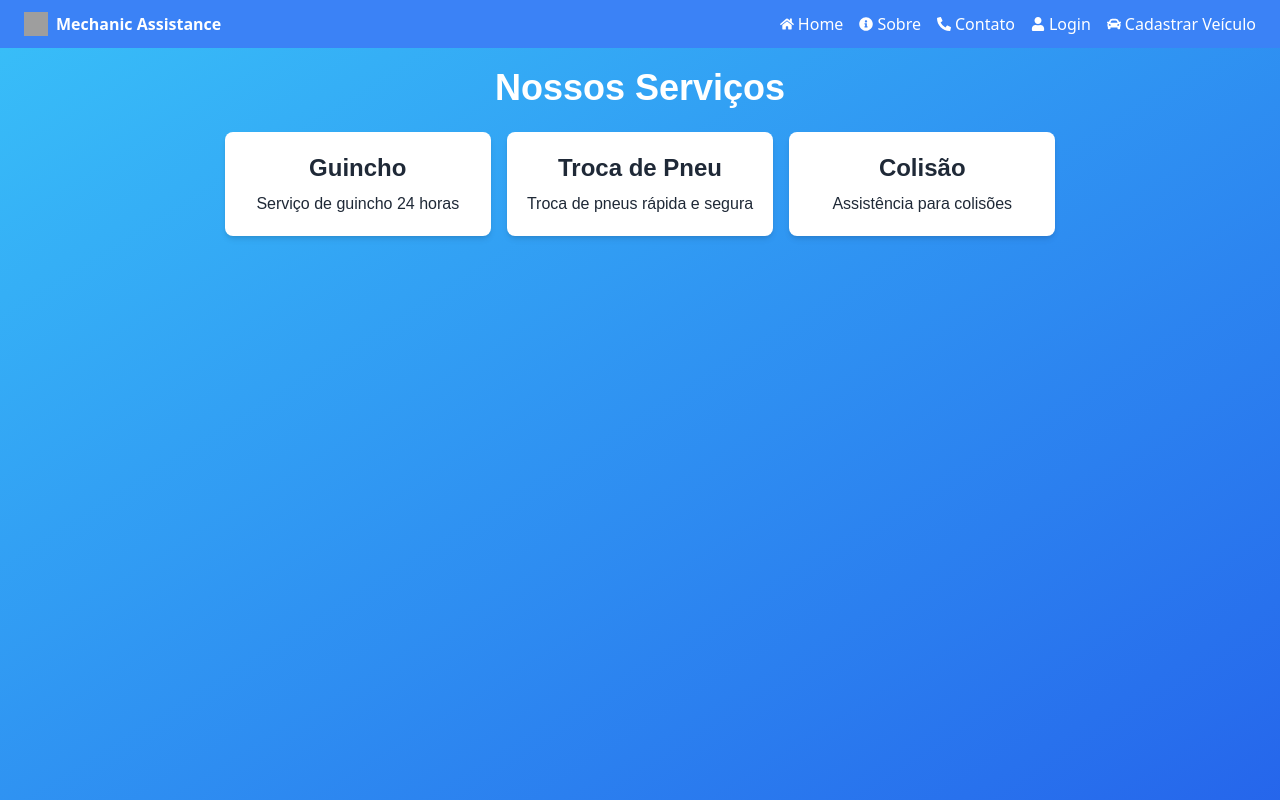
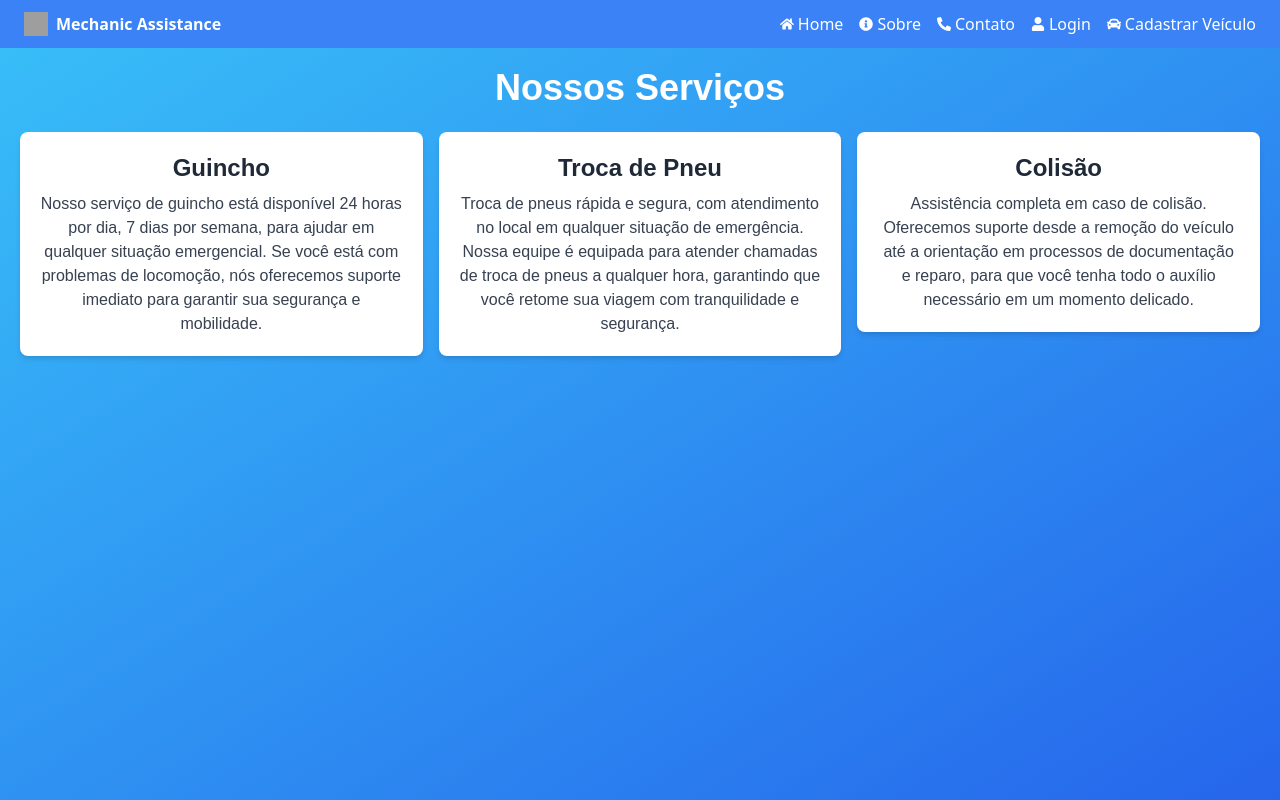
Before and after one commit to GusthavoDaniel/Sprintfront10, a Next.js app in the folder sprintporto10/: page /servicos in a window 1280 px wide. Shown: the top 800 px of the page. Built offline with nearby package versions, Linux system fonts and the light colour scheme; grey boxes are pictures that could not be loaded.

Commit message:
Descrição das alterações feitas

```diff
--- a/sprintporto10/src/app/about/page.tsx
+++ b/sprintporto10/src/app/about/page.tsx
@@ -3,7 +3,6 @@
 "use client";
 
 import React from 'react';
-import { FaLightbulb, FaTools, FaHandshake } from 'react-icons/fa';
 
 const AboutPage: React.FC = () => {
   return (
--- a/sprintporto10/src/app/colisao/page.tsx
+++ b/sprintporto10/src/app/colisao/page.tsx
@@ -2,7 +2,7 @@
 
 import React, { useState } from 'react';
 import Link from 'next/link';
-import { FaCarCrash, FaExclamationTriangle } from 'react-icons/fa';
+import { FaCarCrash,} from 'react-icons/fa';
 
 const Colisao: React.FC = () => {
   const [userAddress, setUserAddress] = useState('');
--- a/sprintporto10/src/app/page.tsx
+++ b/sprintporto10/src/app/page.tsx
@@ -10,6 +10,8 @@ export default function Home() {
     <div>
 
       <HomePage/>
+      <HomePage/>
+
 
 
     </div>
--- a/sprintporto10/src/app/servicos/page.tsx
+++ b/sprintporto10/src/app/servicos/page.tsx
@@ -6,9 +6,21 @@ import Link from 'next/link';
 
 const Servicos: React.FC = () => {
   const services = [
-    { href: "/guincho", title: "Guincho", description: "Serviço de guincho 24 horas" },
-    { href: "/pneu", title: "Troca de Pneu", description: "Troca de pneus rápida e segura" },
-    { href: "/colisao", title: "Colisão", description: "Assistência para colisões" },
+    {
+      href: "/guincho",
+      title: "Guincho",
+      description: "Nosso serviço de guincho está disponível 24 horas por dia, 7 dias por semana, para ajudar em qualquer situação emergencial. Se você está com problemas de locomoção, nós oferecemos suporte imediato para garantir sua segurança e mobilidade."
+    },
+    {
+      href: "/pneu",
+      title: "Troca de Pneu",
+      description: "Troca de pneus rápida e segura, com atendimento no local em qualquer situação de emergência. Nossa equipe é equipada para atender chamadas de troca de pneus a qualquer hora, garantindo que você retome sua viagem com tranquilidade e segurança."
+    },
+    {
+      href: "/colisao",
+      title: "Colisão",
+      description: "Assistência completa em caso de colisão. Oferecemos suporte desde a remoção do veículo até a orientação em processos de documentação e reparo, para que você tenha todo o auxílio necessário em um momento delicado."
+    },
   ];
 
   return (
@@ -17,9 +29,9 @@ const Servicos: React.FC = () => {
       <div className="grid grid-cols-1 md:grid-cols-3 gap-4">
         {services.map(service => (
           <Link key={service.title} href={service.href} passHref>
-            <div className="bg-white p-5 rounded-lg shadow-md text-center text-gray-800 cursor-pointer hover:shadow-xl">
+            <div className="bg-white p-5 rounded-lg shadow-md text-center text-gray-800 cursor-pointer hover:shadow-xl transition-transform transform hover:scale-105">
               <h3 className="text-2xl font-semibold">{service.title}</h3>
-              <p className="mt-2">{service.description}</p>
+              <p className="mt-2 text-gray-700">{service.description}</p>
             </div>
           </Link>
         ))}
```
